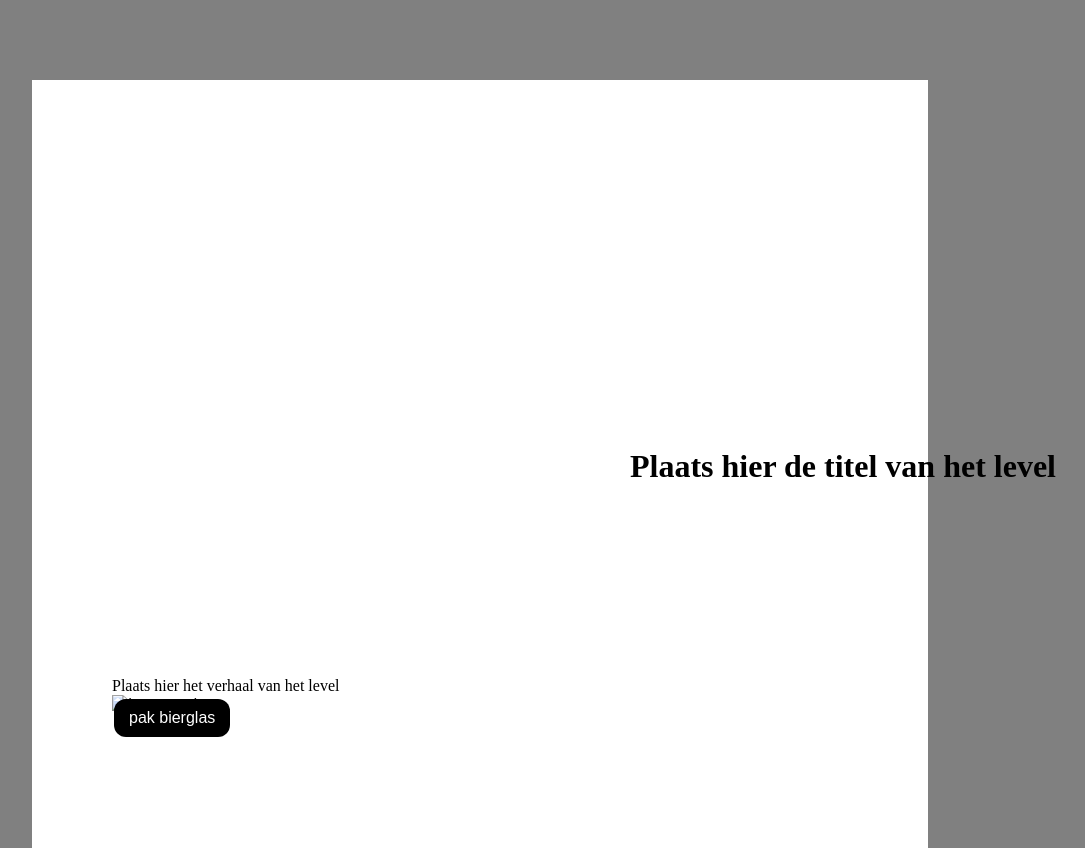
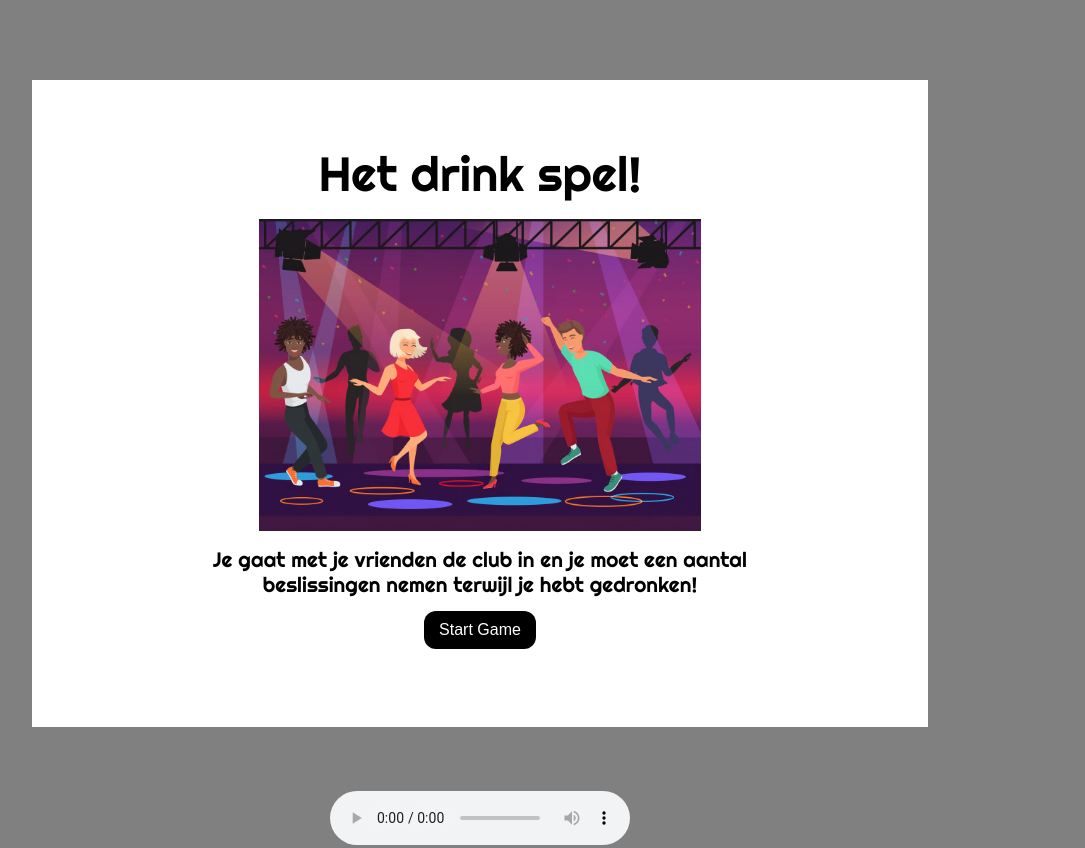
Before and after one commit to ValentijnSlijper/B2W14O1---Adventure-gameFuncties, a plain HTML site: page adventure.html in a window 1280 px wide. Shown: the top 848 px of the page, without its empty margins (160-1245 px from the left). Drawn offline with Linux system fonts and the light colour scheme.

Commit message:
startpagina gemaakt

```diff
--- a/adventure.html
+++ b/adventure.html
@@ -2,21 +2,23 @@
 <html lang="nl">
 <head>
    <meta http-equiv="Content-Type" content="text/html;charset=UTF-8">
-   <title>Adventure game</title>
-   <link rel="stylesheet" type="text/css" href="adventure.css">
+   <title>Adventure drink game</title>
+   <link rel="stylesheet" type="text/css" href="css/adventure.css">
+   <link href="https://fonts.googleapis.com/css?family=Righteous&display=swap" rel="stylesheet">
 </head>
 <body>
   <div id="game-container">
-    	<h1 id="title">Plaats hier de titel van het level</h1>
-      <img src="" id="image">
+    	<h1 id="title"></h1>
+      <img id="image" src="images/party.jpg" id="image">
     	<div id="description">Plaats hier het verhaal van het level</div>
       <div id="game-buttons">
         <button id="button1" type="button">Keuze 1</button>
       	<button id="button2" type="button">Keuze 2</button>
       	<button id="button3" type="button">Keuze 3</button>
       </div>
-      <img id="inventoryItem" src="#" alt="inventory item">
+      <img id="inventoryItem" src="images/grey-goose.png" alt="inventory item">
   </div>
+  <audio src="//www.youtube.com/embed/bs2qCA0cCfQ?t=2562?autoplay=1&loop=1&playlist=VIDEO_ID" controls><audio/>
   <script src="adventure.js"></script>
  </body>
 </html>
--- a/adventure.js
+++ b/adventure.js
@@ -1,19 +1,42 @@
-var inventory = document.getElementById('inventory');
+var inventoryItem = document.getElementById('inventoryItem');
 var image = document.getElementById('image');
 var button1 = document.getElementById('button1');
 var button2 = document.getElementById('button2');
 var button3 = document.getElementById('button3');
 var description = document.getElementById('description');
+var title = document.getElementById('title');
 
 var beer = false;
 
+
 function startgame(){
+  title.innerHTML = "Het drink spel!";
+  description.innerHTML = "Je gaat met je vrienden de club in en je moet een aantal<br>beslissingen nemen terwijl je hebt gedronken!";
+  button1.innerHTML = "Start Game";
+  button2.style.display = 'none';
+  button3.style.display = 'none';
+  inventoryItem.style.display = 'none';
+  button1.setAttribute("onclick", 'level1()');
+}
+function level1(){
+  description.innerHTML = "";
+  button2.style.display = "inline-block";
+  button3.style.display = "inline-block";
+  button3.innerHTML = "keuze";
+}
+
+startgame();
+
+
+
+
+function startgame2(){
   if(beer == true){
     img.src = "beer.jpg";
     button1.innerHTML = "pak bierglas";
     button1.setAttribute("onclick", 'getbeer()');
   } else {
-    image.src = "white.png";
+    image.src = "images/party.jpg";
     button1.innerHTML = "none";
   }
 
@@ -21,11 +44,9 @@ function startgame(){
   button1.setAttribute("onclick", 'getbeer()');
   button2.style.display = 'none';
   button3.style.display = 'none';
+  inventoryItem.style.display = 'none';
 }
 function getbeer(){
   beer = true;
   startgame();
 }
-
-
-startgame();
--- a/adventure.css
+++ b/css/adventure.css
@@ -5,22 +5,30 @@
 body{
   background-color: grey;
   padding: 1em 2em;
+  text-align: center;
+  font-family: 'Righteous', cursive;
 }
 #game-container{
   margin: 4em 10em;
-  padding: 23em 5em;
+  padding: 4em 5em;
   background-color: white;
 }
-h1{
-  position: absolute;
-  left: 200px;
-  margin-left:590px;
+#game-buttons{
+  padding: 10px 5px;
+  margin: 0 auto;
 }
-#game-buttons{
-  position: absolute;
-  left: 600 px;
-  right: 	auto;
-
+#title{
+font-weight: 400;
+font-size: 3rem;
+}
+#description{
+  font-size: 1.3rem;
+}
+#image{
+  padding: 1rem 0;
+  display: block;
+  width: 60%;
+  margin: 0 auto;
 }
 #button1,#button2,#button3{
   background-color: black;
```
Also changed, not shown: css/EuroParty.ttf (added), css/europarty-webfont.woff (added), css/europarty-webfont.woff2 (added), css/generator_config.txt (added), images/beer.jpg (renamed from beer.jpg), images/grey-goose.jpg (added), images/grey-goose.png (added), images/party.jpg (added), images/white.png (renamed from white.png).
